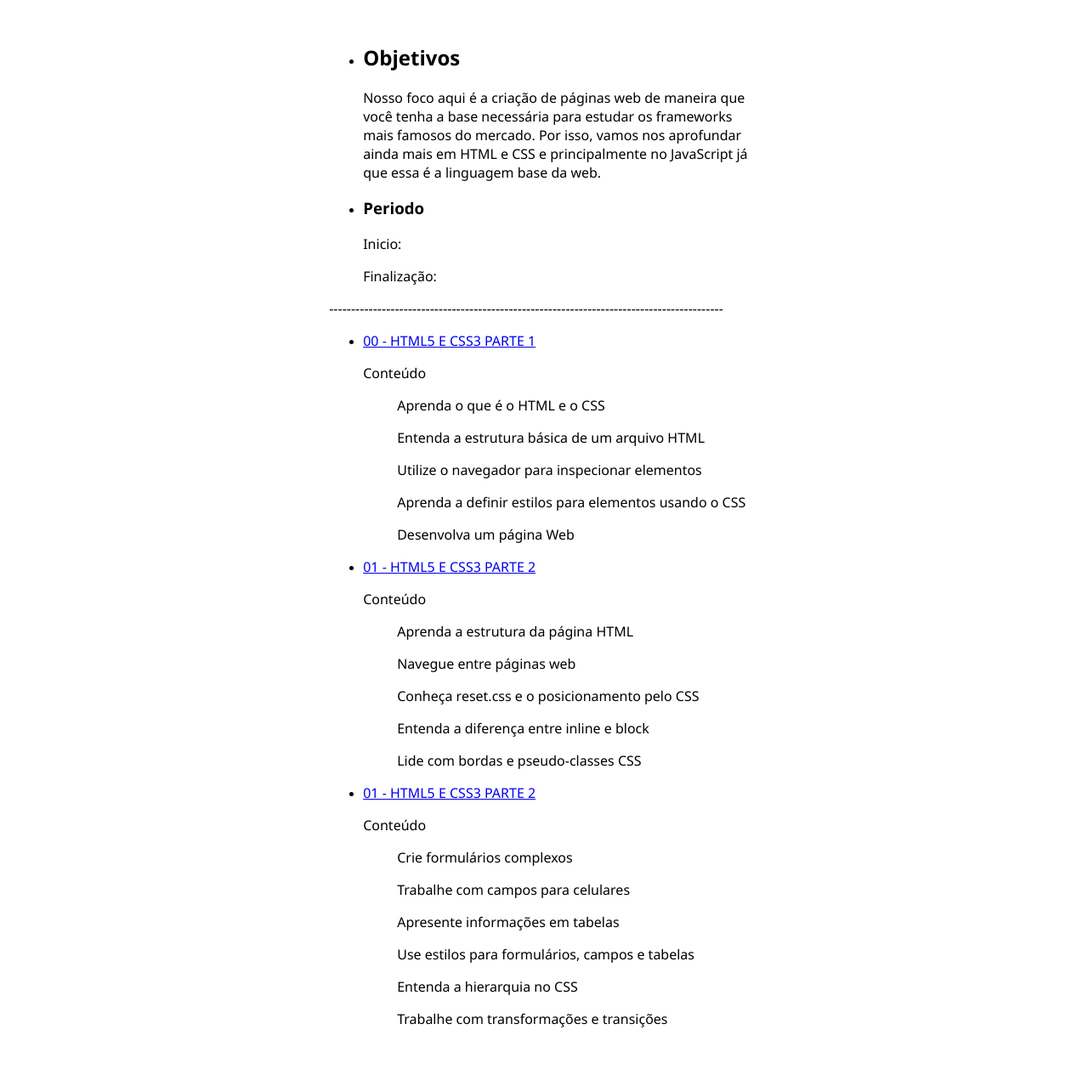
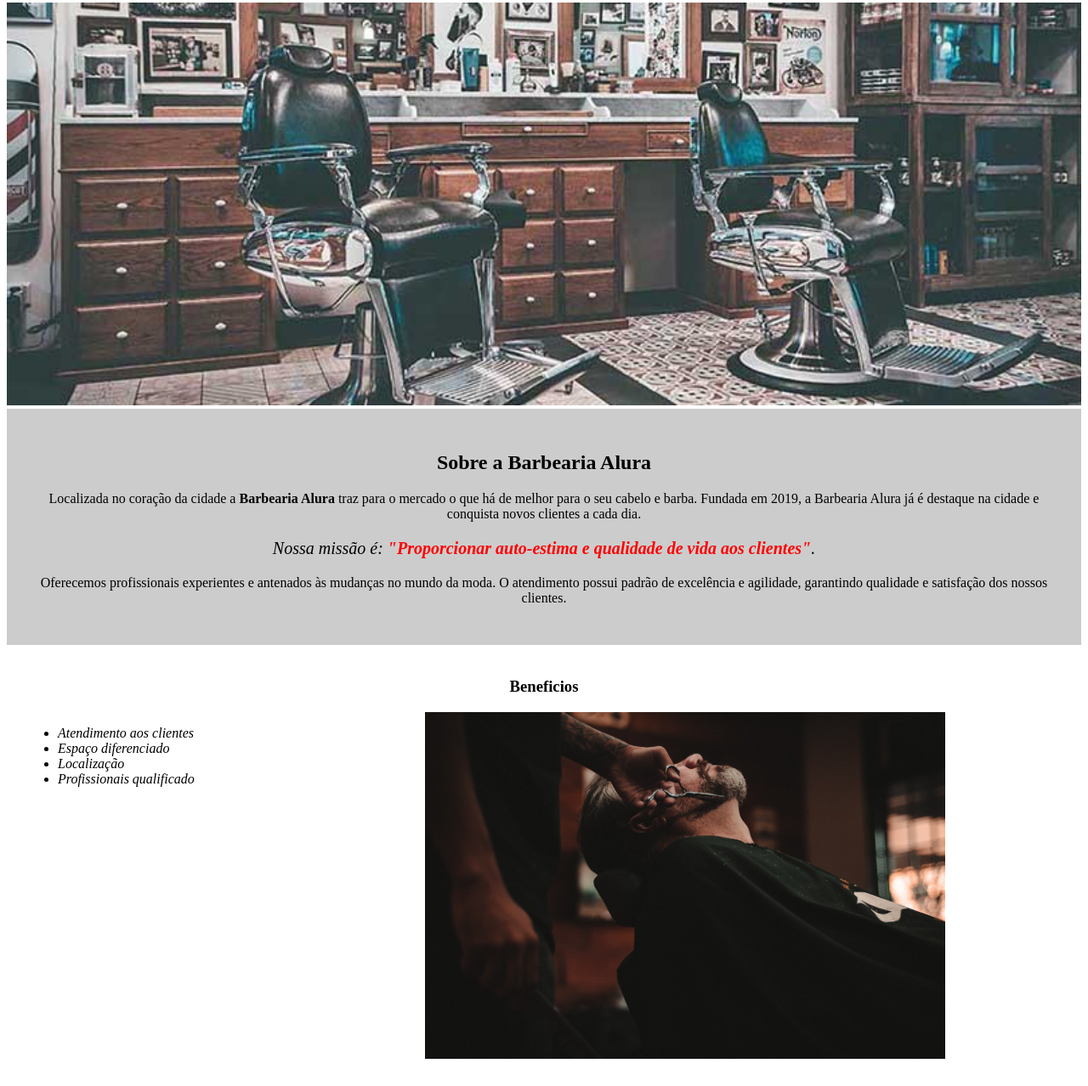
Before and after one commit to yssgor/htmlcss, a plain HTML site: page index.html in a window 1280 px wide. Shown: the part 77-1355 px from the top of the page at 85% size. Before the commit the page ends 1303 px from the top, so only its background shows below. Drawn offline with Linux system fonts and the light colour scheme.

Commit message:
add curso_00

```diff
--- a/index.html
+++ b/index.html
@@ -1,79 +1,33 @@
 <!DOCTYPE html>
 <html lang="pt-br">
-<head>
-    <meta charset="UTF-8">
-    <meta http-equiv="X-UA-Compatible" content="IE=edge">
-    <meta name="viewport" content="width=device-width, initial-scale=1.0">
-    <title>Ementa Front-End</title>
-    <style>
+  <head>
+    <meta charset="utf-8">
+    <title>Sobre Baberia Alura</title>
+    <link rel="stylesheet" href="style.css">
+  </head>
+  <body>
+    <header>
+      <h1 class="titulo-principal">Barbearia Alura</h1>
+    </header>
+    <img id="banner" src="banner.jpg">
+    <div class="principal">
+      <h2 class="titulo-centralizado">Sobre a Barbearia Alura</h2>
 
-        h1{
-            text-align: center;
-            font-family: 'Segoe UI';
-        }
+      <p>Localizada no coração da cidade a <strong>Barbearia Alura</strong> traz para o mercado o que há de melhor para o seu cabelo e barba. Fundada em 2019, a Barbearia Alura já é destaque na cidade e conquista novos clientes a cada dia.</p>
 
-        p,h2,h3,a{
-            font-family: 'Segoe UI';
-        }
+      <p id="missao"><em>Nossa missão é: <strong>"Proporcionar auto-estima e qualidade de vida aos clientes"</strong>.</em></p>
 
-        .objetivos{
-            padding-right: 30%;
-            padding-left: 30%;
-            margin-top: 5%;
-        }
-        .aulas-cursos{
-            padding-right: 30%;
-            padding-left: 30%;
-        }
-    </style>
-</head>
-<body>
-    <div class="head">
-        <h1>Formação Front-End</h1>
+      <p>Oferecemos profissionais experientes e antenados às mudanças no mundo da moda. O atendimento possui padrão de excelência e agilidade, garantindo qualidade e satisfação dos nossos clientes.</p>
     </div>
-
-    <div class="objetivos">
-        <ul>
-            <li><h2>Objetivos</h2></li>
-            <p>Nosso foco aqui é a criação de páginas web de maneira que você tenha a base necessária para estudar os frameworks mais famosos do mercado. Por isso, vamos nos aprofundar ainda mais em HTML e CSS e principalmente no JavaScript já que essa é a linguagem base da web.</p>
-            <li><h3>Periodo</h3></li>
-            <p>Inicio:</p>
-            <p>Finalização:</p>
-        </ul>
-    <p>------------------------------------------------------------------------------------------</p>
+    <div class="beneficios">
+      <h3 class="titulo-centralizado"> Beneficios </h3>
+      <ul>
+        <li class="itens">Atendimento aos clientes</li>
+        <li class="itens">Espaço diferenciado</li>
+        <li class="itens">Localização</li>
+        <li class="itens">Profissionais qualificado</li>
+      </ul>
+      <img src="beneficios.jpg" class="imagembeneficios">
     </div>
-
-    <div class="aulas-cursos">
-        <ul>
-            <li>
-                <a href="./html_css/curso_00/">00 - HTML5 E CSS3 PARTE 1</a>
-                <p>Conteúdo</p>
-                <ol><p>Aprenda o que é o HTML e o CSS</p></ol>
-                <ol><p>Entenda a estrutura básica de um arquivo HTML</p></ol>
-                <ol><p>Utilize o navegador para inspecionar elementos</p></ol>
-                <ol><p>Aprenda a definir estilos para elementos usando o CSS</p></ol>
-                <ol><p>Desenvolva um página Web</p></ol>
-            </li>
-            <li>
-                <a href="./html_css/curso_01/">01 - HTML5 E CSS3 PARTE 2</a>
-                <p>Conteúdo</p>
-                <ol><p>Aprenda a estrutura da página HTML</p></ol>
-                <ol><p>Navegue entre páginas web</p></ol>
-                <ol><p>Conheça reset.css e o posicionamento pelo CSS</p></ol>
-                <ol><p>Entenda a diferença entre inline e block</p></ol>
-                <ol><p>Lide com bordas e pseudo-classes CSS</p></ol>
-            </li>
-            <li>
-                <a href="./html_css/curso_02/">01 - HTML5 E CSS3 PARTE 2</a>
-                <p>Conteúdo</p>
-                <ol><p>Crie formulários complexos</p></ol>
-                <ol><p>Trabalhe com campos para celulares</p></ol>
-                <ol><p>Apresente informações em tabelas</p></ol>
-                <ol><p>Use estilos para formulários, campos e tabelas</p></ol>
-                <ol><p>Entenda a hierarquia no CSS</p></ol>
-                <ol><p>Trabalhe com transformações e transições</p></ol>
-            </li>
-        </ul>
-    </div>
-</body>
+  </body>
 </html>
--- /dev/null
+++ b/style.css
@@ -0,0 +1,53 @@
+body {
+
+}
+
+/* utiliza-se clases para quando queremos repetir o estilo */
+.titulo-principal{
+  padding-left: 20px;
+}
+
+#banner {
+  width: 100%;
+}
+
+.principal{
+  background: #CCCCCC;
+  padding: 30px;
+}
+
+.titulo-centralizado {
+  text-align: center
+}
+
+p {
+  text-align: center
+}
+
+#missao {
+  font-size: 20px
+}
+
+em strong {
+  color: #FF0000
+}
+
+.beneficios{
+  background: #FFFFFF;
+  padding: 20px;
+}
+
+ul {
+  display: inline-block;
+  vertical-align: top;
+  width: 20%;
+  margin-right: 15%;
+}
+
+.itens {
+  font-style: italic;
+}
+
+.imagembeneficios {
+  width: 50%;
+}
```
Also changed, not shown: banner.jpg (added), beneficios.jpg (added).
